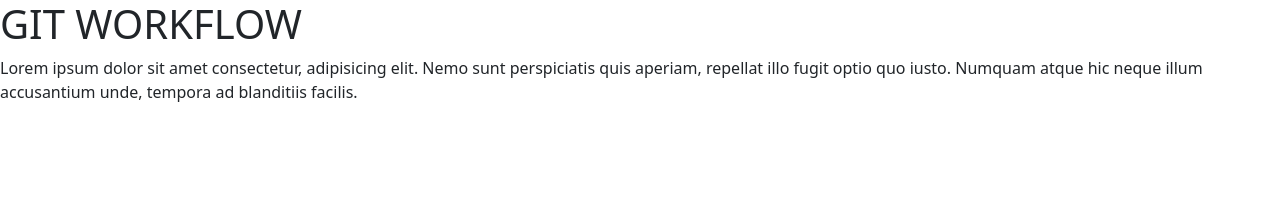
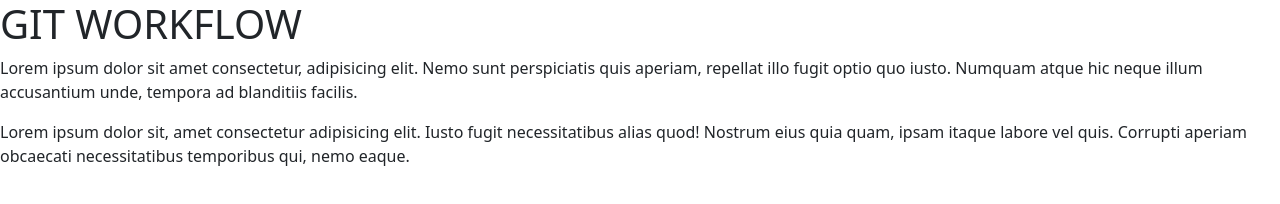
Before and after one commit to Samuel88/test-git-workflow, a plain HTML site: page index.html in a window 1280 px wide. Drawn offline with nearby package versions, Linux system fonts and the light colour scheme.

Commit message:
Add another p tag in home

```diff
--- a/index.html
+++ b/index.html
@@ -23,6 +23,13 @@
       atque hic neque illum accusantium unde, tempora ad blanditiis facilis.
     </p>
 
+    <p>
+      Lorem ipsum dolor sit, amet consectetur adipisicing elit. Iusto fugit
+      necessitatibus alias quod! Nostrum eius quia quam, ipsam itaque labore vel
+      quis. Corrupti aperiam obcaecati necessitatibus temporibus qui, nemo
+      eaque.
+    </p>
+
     <!--SCRIPTS -->
     <script
       src="https://cdn.jsdelivr.net/npm/bootstrap@5.3.7/dist/js/bootstrap.bundle.min.js"
```
